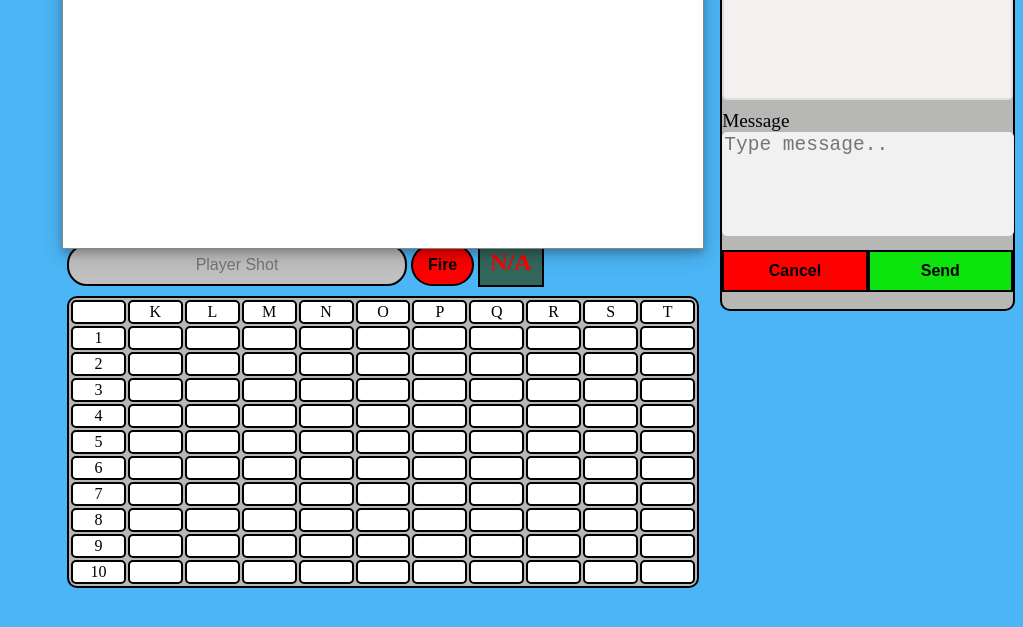
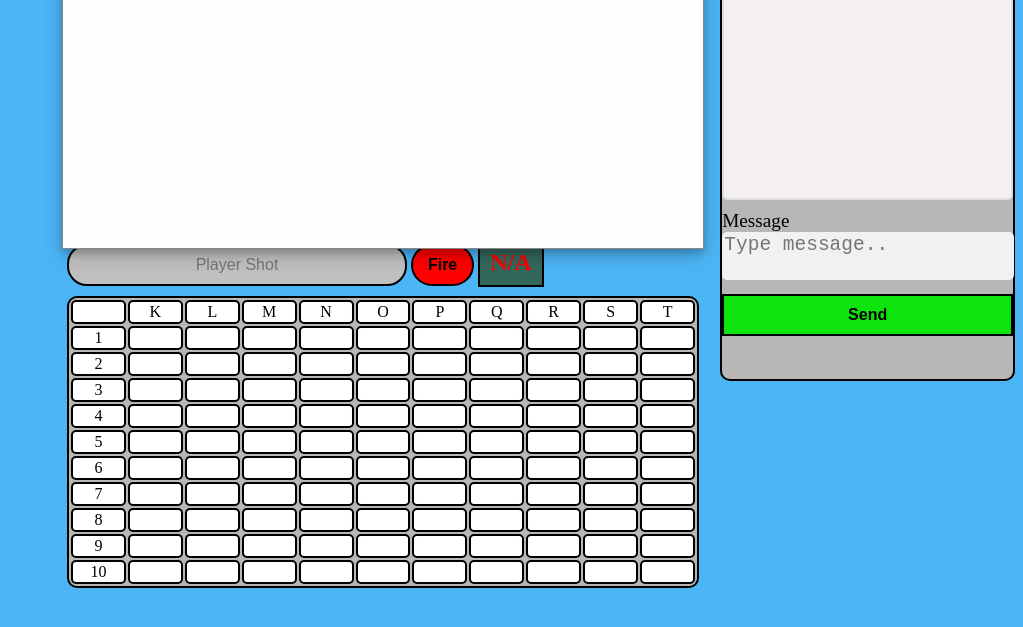
Before and after one commit to NiamkeDoz/Battlehip_CS325, a website: page public/index.html in a window 1280 px wide. Shown: the part 153-780 px from the top of the page, without its empty margins (257-1280 px from the left). Drawn offline with nearby package versions, Linux system fonts and the light colour scheme; no server answers.

Commit message:
Updated chatbox

```diff
--- a/public/css/index.css
+++ b/public/css/index.css
@@ -155,14 +155,14 @@ input{
     background: #B7B8B6;
     margin: 0 auto;
     width: 23%;
-    height: 380px;
+    height: 450px;
 
 }
 
 #message-response{
     border: 2px solid #dedede;
     background-color: rgb(244, 240, 240);
-    min-height: 100px;
+    min-height: 200px;
     border-radius: 5px;
     padding: 10px;
     margin: 10px 0;
@@ -174,7 +174,7 @@ input{
 
 #form textarea{
     width: 99%;
-    min-height: 100px;
+    min-height: 20px;
     margin-bottom: 10px;
     border: none;
     border-radius: 5px;
@@ -197,7 +197,7 @@ input{
     margin-bottom: 5px;
     font-size: 1rem;
     font-weight: bold;
-    width: 50%;
+    width: 100%;
     border: solid 2px black;
 }
 
--- a/public/index.html
+++ b/public/index.html
@@ -24,7 +24,7 @@
                 <textarea placeholder="Type message.." name="msg" required></textarea>
                 <br>
                 <button id="sendBtn" class="btns" type="submit">Send</button>
-                <button id="cancelBtn"class="btns" type="button" onclick="hideChat()">Cancel</button>
+
             </form>
 
     <div>
```
